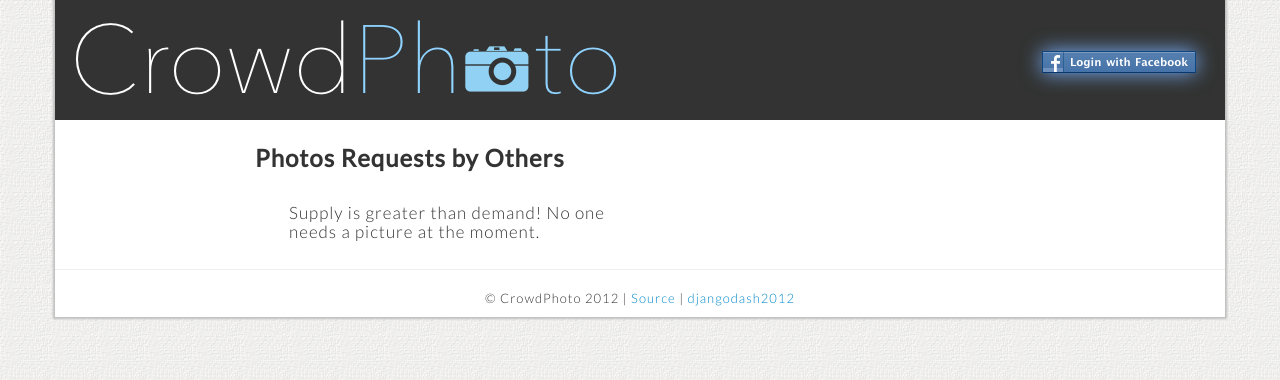
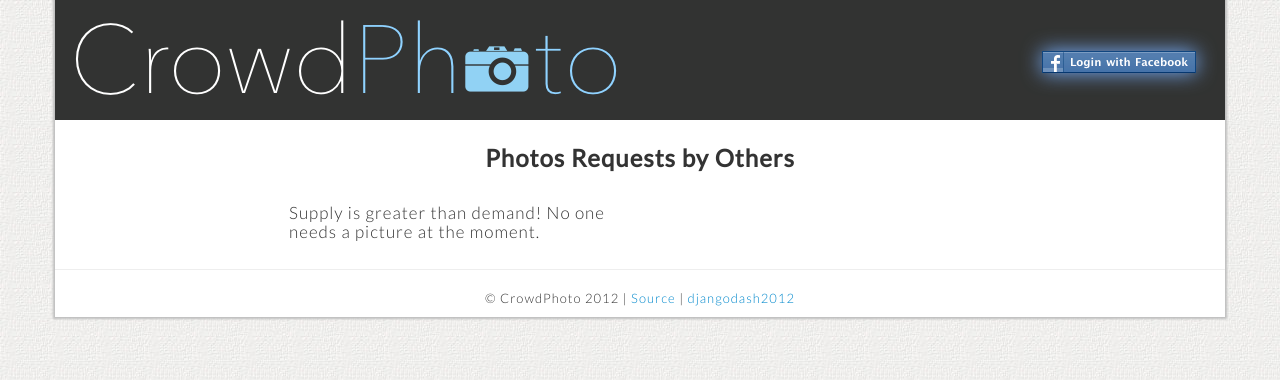
Before and after one commit to buddylindsey/photo-blogger, a Django app: page /list in a window 1280 px wide. Shown: the top 380 px of the page. Run offline with Django 3.2, Linux system fonts and the light colour scheme; data that the repository does not hold is empty; parts of the project's set-up code (start-up, migrations or seed data) failed here and were passed over; some libraries are stand-ins or nearby versions.

Commit message:
Centered Title on List page

```diff
--- a/static/css/style.css
+++ b/static/css/style.css
@@ -451,3 +451,6 @@ input:-ms-input-placeholder {
 	letter-spacing: 0;
 	color: #da582e;
 }
+h2#requested_by_others_title {
+	text-align: center;
+}
```
